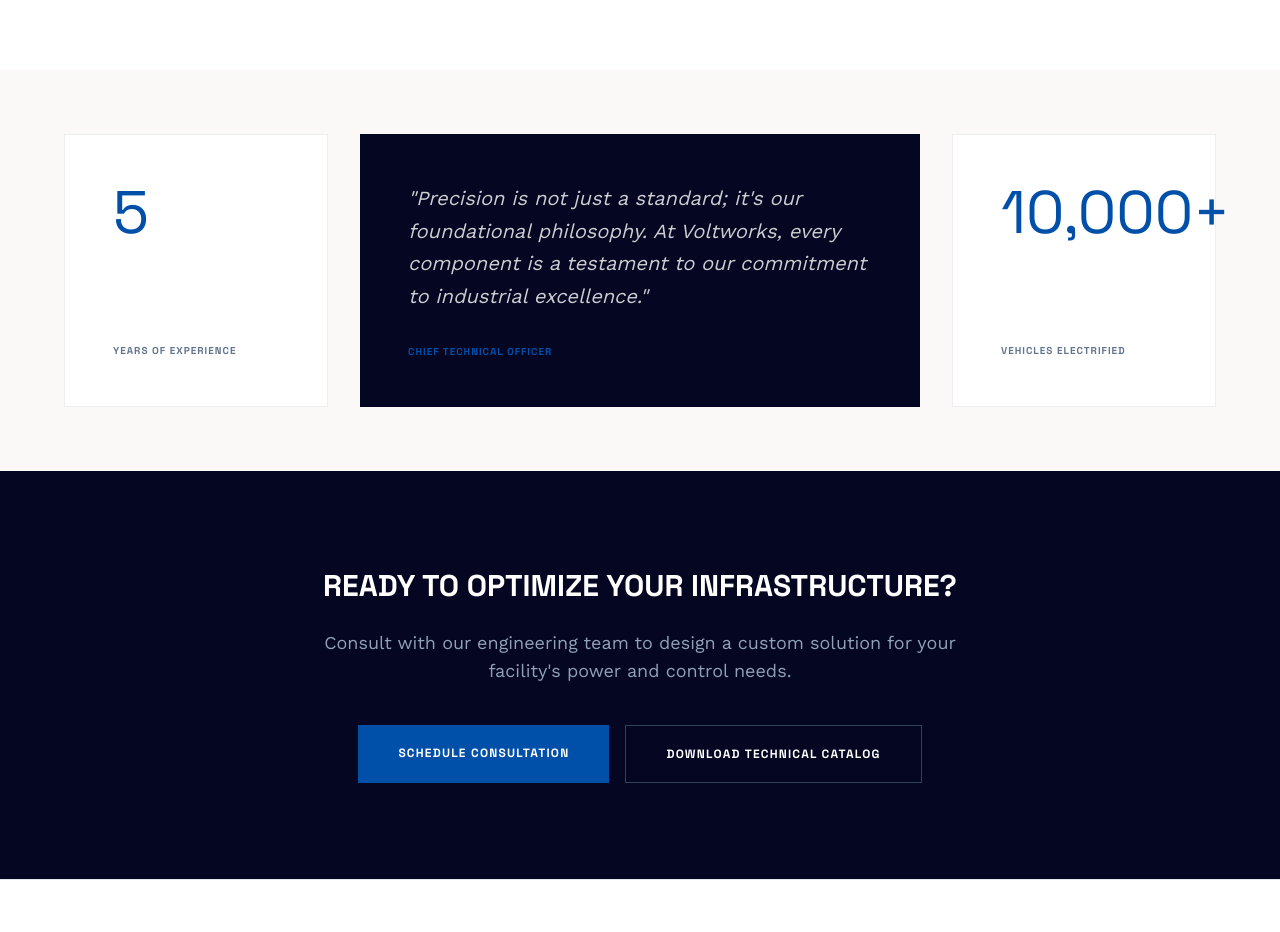
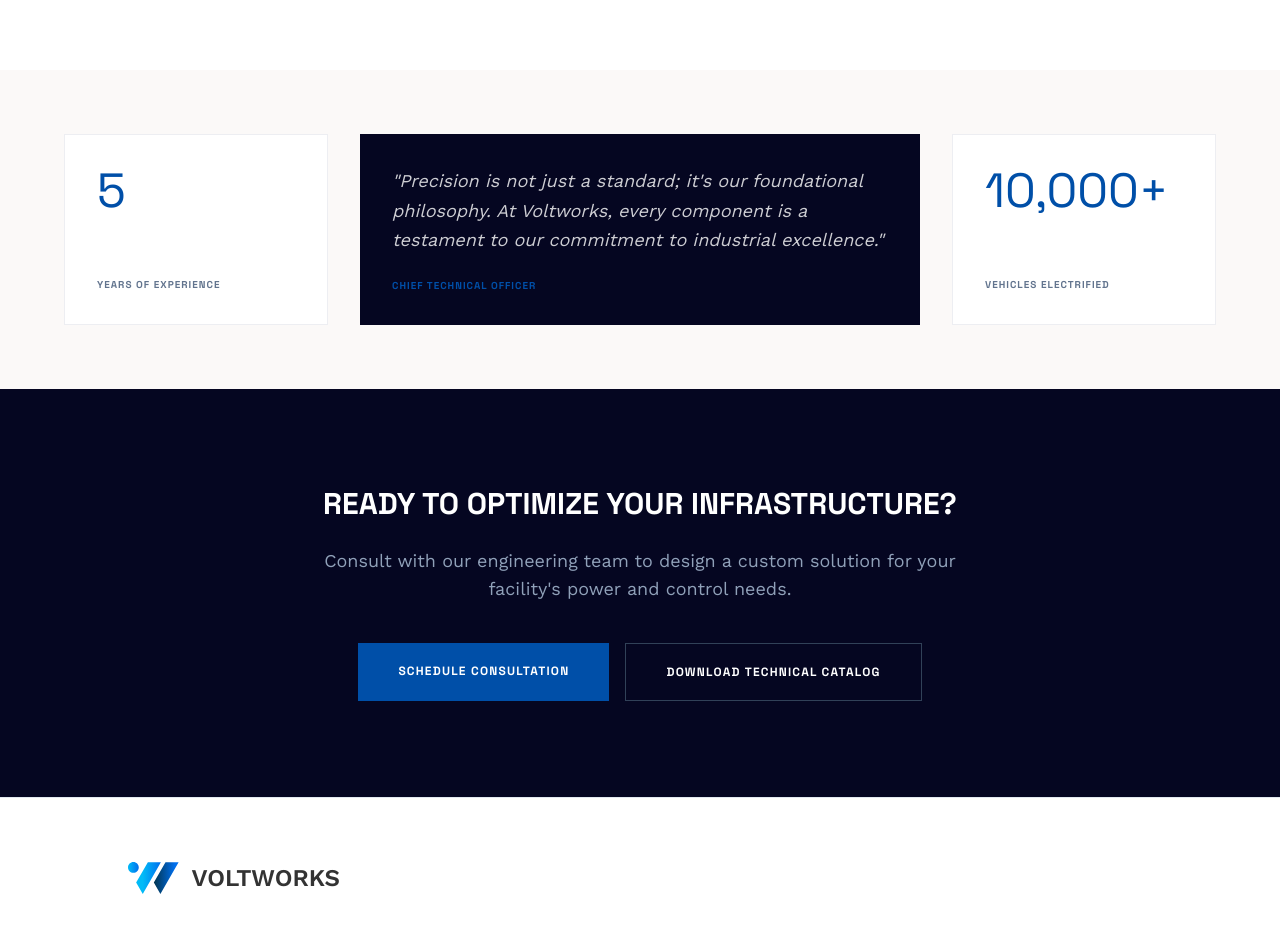
Before and after one commit to voltworksmanagement-dotcom/PWeb, a React (Vite) app: page / in a window 1280 px wide. Shown: the part 3320-4252 px from the top of the page. Built offline with nearby package versions, Linux system fonts and the light colour scheme.

Commit message:
feat: implement Careers page with open positions and company culture sections, fixed the ui

```diff
--- a/src/pages/Careers.tsx
+++ b/src/pages/Careers.tsx
@@ -34,7 +34,7 @@
       transition={{ duration: 0.4 }}
       className="bg-white text-slate-900"
     >
-      <section className="relative overflow-hidden min-h-[380px]">
+      <section className="relative overflow-hidden">
         <div className="absolute inset-0">
           <img
             className="w-full h-full object-cover"
@@ -44,16 +44,16 @@
           <div className="absolute inset-0 bg-navy-deep/70" />
         </div>
 
-        <div className="relative z-10 max-w-7xl mx-auto px-6 lg:px-8 py-14">
+        <div className="relative z-10 max-w-7xl mx-auto px-6 lg:px-8 py-10">
           <div className="max-w-3xl">
-            <span className="inline-block text-xs uppercase tracking-[0.4em] text-primary mb-4">Precision engineering since 2023</span>
-            <h1 className="font-headline-xl text-5xl md:text-6xl text-white leading-tight mb-6">
+            <span className="inline-block text-[10px] md:text-xs uppercase tracking-[0.4em] text-primary mb-4">Precision engineering since 2023</span>
+            <h1 className="font-headline-xl text-4xl md:text-5xl text-white leading-tight mb-4">
               Build the systems that power tomorrow's mobility.
             </h1>
-            <p className="text-lg md:text-xl text-white/85 leading-relaxed mb-6">
+            <p className="text-base md:text-lg text-white/85 leading-relaxed mb-4">
               At VoltWorks, we are revolutionizing the way motors and controllers work in the modern world. Our technology is at the forefront of industrial automation, powered by the expertise of German and Swiss engineers.
             </p>
-            <p className="text-base md:text-lg text-white/75 leading-relaxed max-w-2xl mb-10">
+            <p className="text-sm md:text-base text-white/75 leading-relaxed max-w-2xl mb-8">
               We are a team founded by IIT BHU and IIT Delhi alumni focusing on providing high-performance solutions that drive the future of connected devices. Our advanced platforms offer OEMs a seamless way to transform device data into actionable insights while ensuring safety and security. At VoltWorks, we focus on delivering efficiency, reliability, and robust performance to help you stay ahead in the software-defined mobility era.
             </p>
             <button
@@ -105,16 +105,16 @@
               </div>
             </div>
 
-            <div className="grid grid-cols-2 gap-4">
-              <div className="col-span-2 flex gap-4">
-                <div className="flex-1 overflow-hidden rounded-[2rem] shadow-lg min-h-[220px]">
+            <div className="grid grid-cols-1 sm:grid-cols-2 gap-4">
+              <div className="col-span-1 sm:col-span-2 flex flex-col sm:flex-row gap-4">
+                <div className="flex-1 overflow-hidden rounded-[1.5rem] md:rounded-[2rem] shadow-lg min-h-[160px] md:min-h-[220px]">
                   <img src={life1} alt="VoltWorks team collaboration" className="w-full h-full object-cover hover:scale-105 transition-transform duration-700" />
                 </div>
-                <div className="flex-1 grid gap-4">
-                  <div className="overflow-hidden rounded-[2rem] shadow-lg min-h-[108px]">
+                <div className="flex-1 grid grid-cols-2 sm:grid-cols-1 gap-4">
+                  <div className="overflow-hidden rounded-[1.5rem] md:rounded-[2rem] shadow-lg min-h-[100px] md:min-h-[108px]">
                     <img src={life2} alt="VoltWorks workspace" className="w-full h-full object-cover hover:scale-105 transition-transform duration-700" />
                   </div>
-                  <div className="overflow-hidden rounded-[2rem] shadow-lg min-h-[108px]">
+                  <div className="overflow-hidden rounded-[1.5rem] md:rounded-[2rem] shadow-lg min-h-[100px] md:min-h-[108px]">
                     <img src={life3} alt="VoltWorks technology" className="w-full h-full object-cover hover:scale-105 transition-transform duration-700" />
                   </div>
                 </div>
@@ -146,7 +146,7 @@
                 viewport={{ once: true, margin: '-100px' }}
                 variants={fadeInUp}
                 whileHover={{ y: -8 }}
-                className="rounded-3xl border border-slate-200 bg-slate-50 p-10 text-center shadow-sm hover:shadow-xl transition-all duration-300"
+                className="rounded-3xl border border-slate-200 bg-slate-50 p-8 md:p-10 text-center shadow-sm hover:shadow-xl transition-all duration-300"
               >
                 <div className="mx-auto mb-6 flex h-20 w-20 items-center justify-center rounded-3xl bg-slate-100 text-3xl text-primary">
                   <benefit.icon className="w-10 h-10" />
@@ -161,10 +161,10 @@
 
       <section ref={openPositionsRef} className="py-24 bg-slate-50">
         <div className="max-w-4xl mx-auto px-6 lg:px-8">
-          <div className="rounded-[2rem] border border-slate-200 bg-white p-10 shadow-xl">
-            <div className="mb-10">
-              <h2 className="text-4xl font-headline font-bold text-navy-deep mb-4">Open positions</h2>
-              <p className="text-lg text-slate-700 leading-relaxed">
+          <div className="rounded-[1.5rem] md:rounded-[2rem] border border-slate-200 bg-white p-6 md:p-10 shadow-xl">
+            <div className="mb-8 md:mb-10">
+              <h2 className="text-3xl md:text-4xl font-headline font-bold text-navy-deep mb-4">Open positions</h2>
+              <p className="text-base md:text-lg text-slate-700 leading-relaxed">
                 Help build products that will drive the new era of future automotive.
               </p>
             </div>
--- a/src/pages/Home.tsx
+++ b/src/pages/Home.tsx
@@ -477,26 +477,26 @@
       </section>
 
       {/* Stats Section */}
-      <section className="bg-industrial-bg py-16 px-4 sm:px-6 md:px-16 overflow-hidden">
+      <section className="bg-industrial-bg py-8 md:py-16 px-4 sm:px-6 md:px-16 overflow-hidden">
         <div className="max-w-7xl mx-auto">
-          <div className="grid grid-cols-1 md:grid-cols-4 gap-6 md:gap-8">
-            <div className="bg-white p-12 border border-outline-v/30 flex flex-col justify-between aspect-square md:aspect-auto">
-              <span className="text-5xl md:text-6xl font-headline text-primary">5</span>
-              <p className="font-headline text-[10px] font-bold mt-8 tracking-widest uppercase text-slate-500">
+          <div className="grid grid-cols-1 md:grid-cols-4 gap-4 md:gap-8">
+            <div className="bg-white p-6 md:p-8 border border-outline-v/30 flex flex-col justify-between aspect-auto">
+              <span className="text-4xl md:text-5xl font-headline text-primary">5</span>
+              <p className="font-headline text-[10px] font-bold mt-6 tracking-widest uppercase text-slate-500">
                 YEARS OF EXPERIENCE
               </p>
             </div>
-            <div className="bg-navy text-white p-12 col-span-1 md:col-span-2 flex flex-col justify-between">
-              <p className="font-body text-lg md:text-xl opacity-80 italic leading-relaxed">
+            <div className="bg-navy text-white p-6 md:p-8 col-span-1 md:col-span-2 flex flex-col justify-between">
+              <p className="font-body text-base md:text-lg opacity-80 italic leading-relaxed">
                 "Precision is not just a standard; it's our foundational philosophy. At Voltworks, every component is a testament to our commitment to industrial excellence."
               </p>
-              <p className="font-headline text-[10px] font-bold mt-8 text-primary tracking-widest uppercase">
+              <p className="font-headline text-[10px] font-bold mt-6 text-primary tracking-widest uppercase">
                 CHIEF TECHNICAL OFFICER
               </p>
             </div>
-            <div className="bg-white p-12 border border-outline-v/30 flex flex-col justify-between aspect-square md:aspect-auto">
-              <span className="text-5xl md:text-6xl font-headline text-primary">10,000+</span>
-              <p className="font-headline text-[10px] font-bold mt-8 tracking-widest uppercase text-slate-500">
+            <div className="bg-white p-6 md:p-8 border border-outline-v/30 flex flex-col justify-between aspect-auto">
+              <span className="text-4xl md:text-5xl font-headline text-primary">10,000+</span>
+              <p className="font-headline text-[10px] font-bold mt-6 tracking-widest uppercase text-slate-500">
                 VEHICLES ELECTRIFIED
               </p>
             </div>
```
